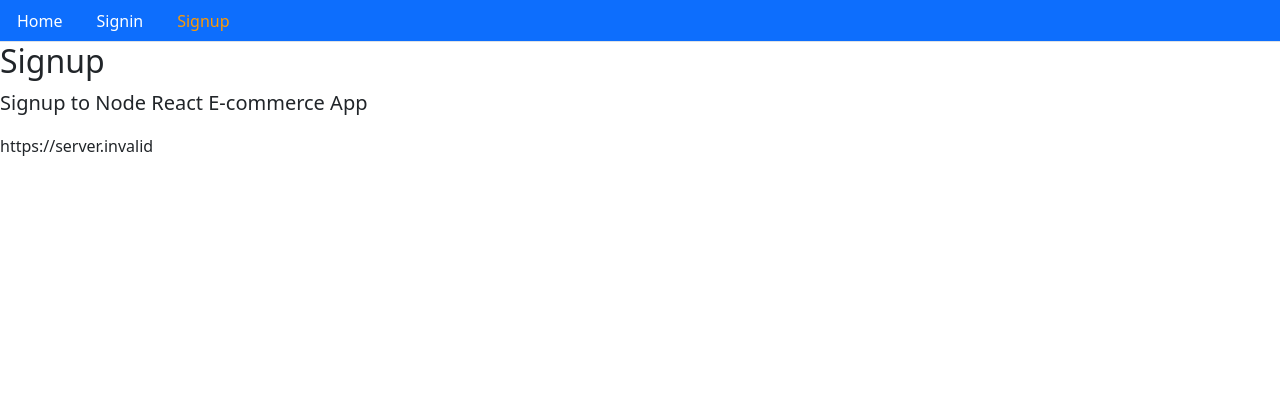
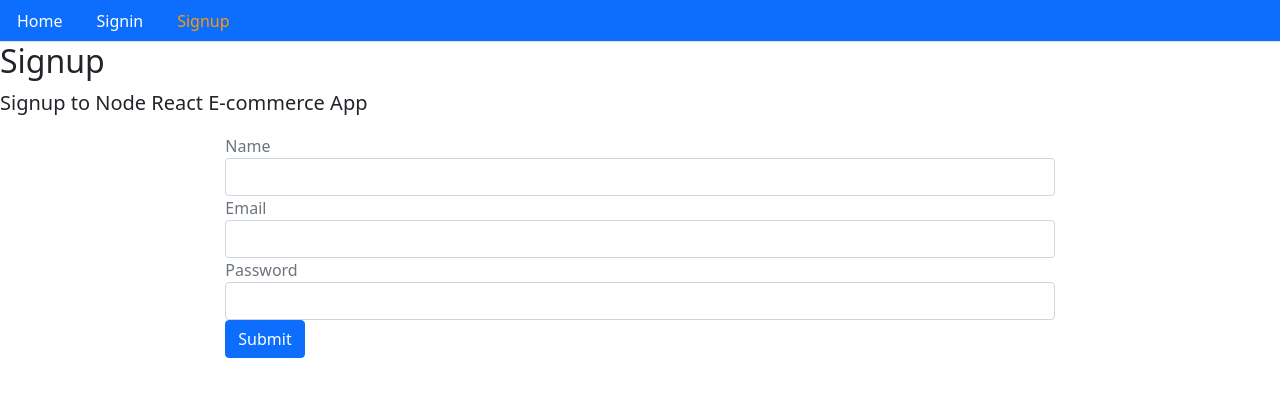
Before and after one commit to HtetOoNaing/ecommerce-udemy-react-hook, a React (Create React App) app: page /signup in a window 1280 px wide. Shown: the top 396 px of the page. Built offline with nearby package versions, Linux system fonts and the light colour scheme; no server answers.

Commit message:
user signup

```diff
--- a/src/user/Signup.js
+++ b/src/user/Signup.js
@@ -1,11 +1,59 @@
-import React from 'react';
+import React, { useState } from 'react';
 import { API } from '../config';
 import Layout from '../core/Layout';
 
-const Signup = () => (
-	<Layout title="Signup" description="Signup to Node React E-commerce App">
-		{API}
-	</Layout>
-);
+const Signup = () => {
+	const [values, setValues] = useState({
+		name: '',
+		email: '',
+		password: '',
+		error: '',
+		success: false
+	});
+	const { name, email, password } = values;
+	const handleChange = name => event => {
+		setValues({...values, error: false, [name]: event.target.value})
+	}
+	const signup = (user) => {
+		fetch(`${API}/signup`, {
+			method: "POST",
+			headers: {
+				Accept: 'application/json',
+				"Content-Type": 'application/json'
+			},
+			body: JSON.stringify(user)
+		}).then(response => {
+			return response.json();
+		}).catch(err => {
+			console.log(err);
+		})
+	}
+	const handleSubmit = (event) => {
+		event.preventDefault();
+		signup({name, email, password});
+	}
+	const signUpForm = () => (
+		<form onSubmit={handleSubmit}>
+			<div className="form-group">
+				<label className="text-muted">Name</label>
+				<input onChange={() => handleChange('name')} type="text" className="form-control" />
+			</div>
+			<div className="form-group">
+				<label className="text-muted">Email</label>
+				<input onChange={() => handleChange('email')} type="email" className="form-control" />
+			</div>
+			<div className="form-group">
+				<label className="text-muted">Password</label>
+				<input onChange={() => handleChange('password')} type="password" className="form-control" />
+			</div>
+			<button type="submit" className="btn btn-primary">Submit</button>
+		</form>
+	)
+	return (
+		<Layout title="Signup" description="Signup to Node React E-commerce App" className="container col-md-8 offset-md-2">
+			{signUpForm()}
+		</Layout>
+	)
+};
 
 export default Signup;
```
